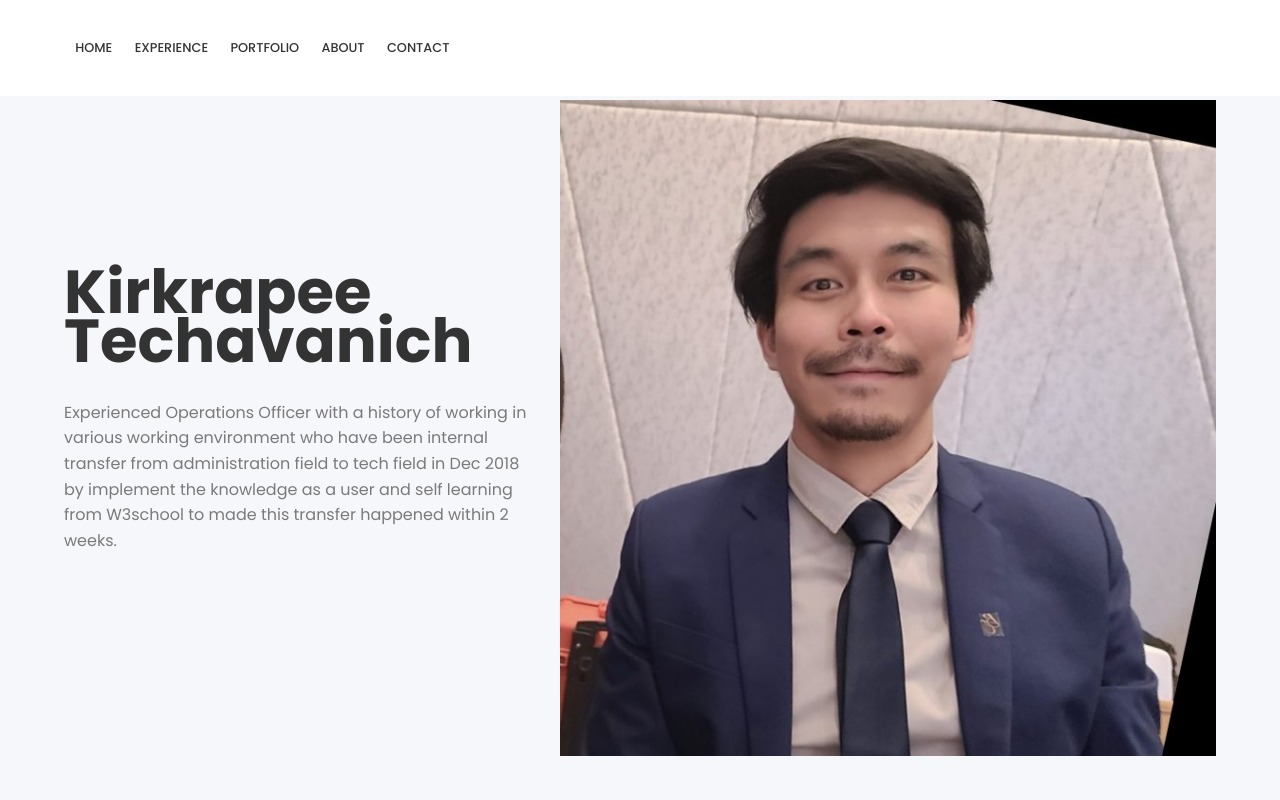
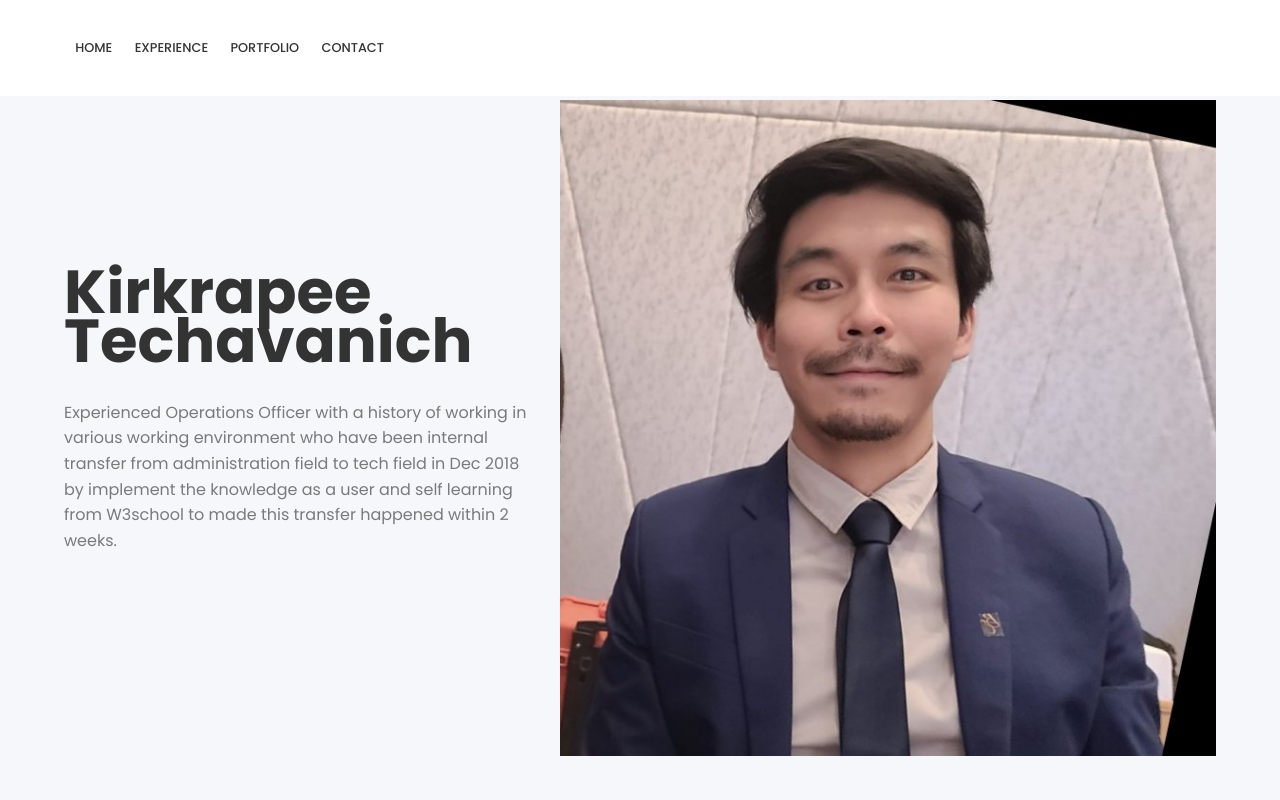
Before and after one commit to Kayric/my-portfolio, a React (Create React App) app in the folder madebyreact/: page / in a window 1280 px wide. Shown: the top 800 px of the page. Built offline with nearby package versions, Linux system fonts and the light colour scheme; the HTML template or start-up script is replaced by a standard one.

Commit message:
Remove about

```diff
--- a/madebyreact/src/component/Navbar.js
+++ b/madebyreact/src/component/Navbar.js
@@ -17,9 +17,6 @@ function Navbar() {
               <a href="#portfolio">Portfolio</a>
             </li>
             <li>
-              <a href="#about">About</a>
-            </li>
-            <li>
               <a href="#contact">Contact</a>
             </li>
           </ul>
```
